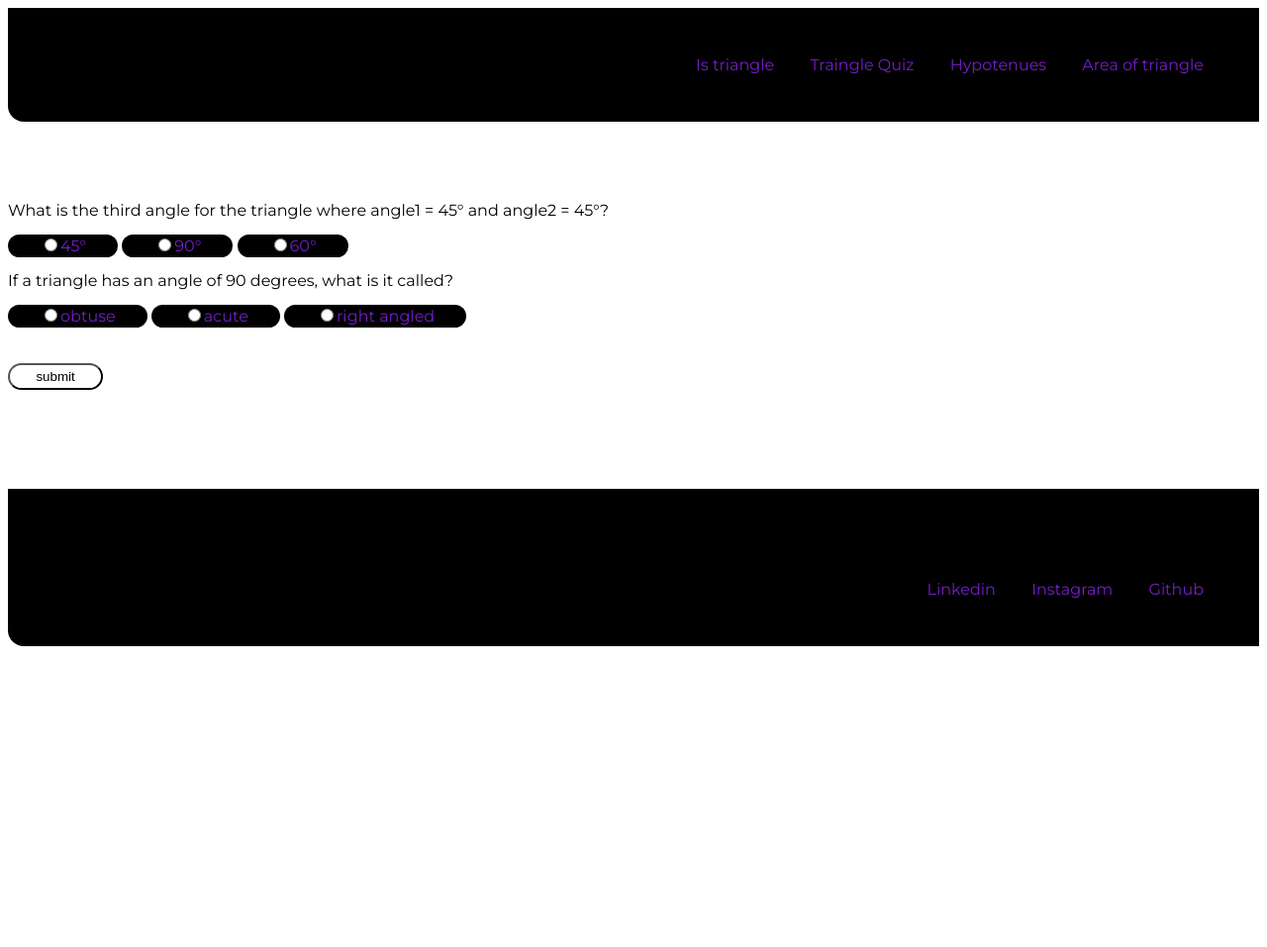
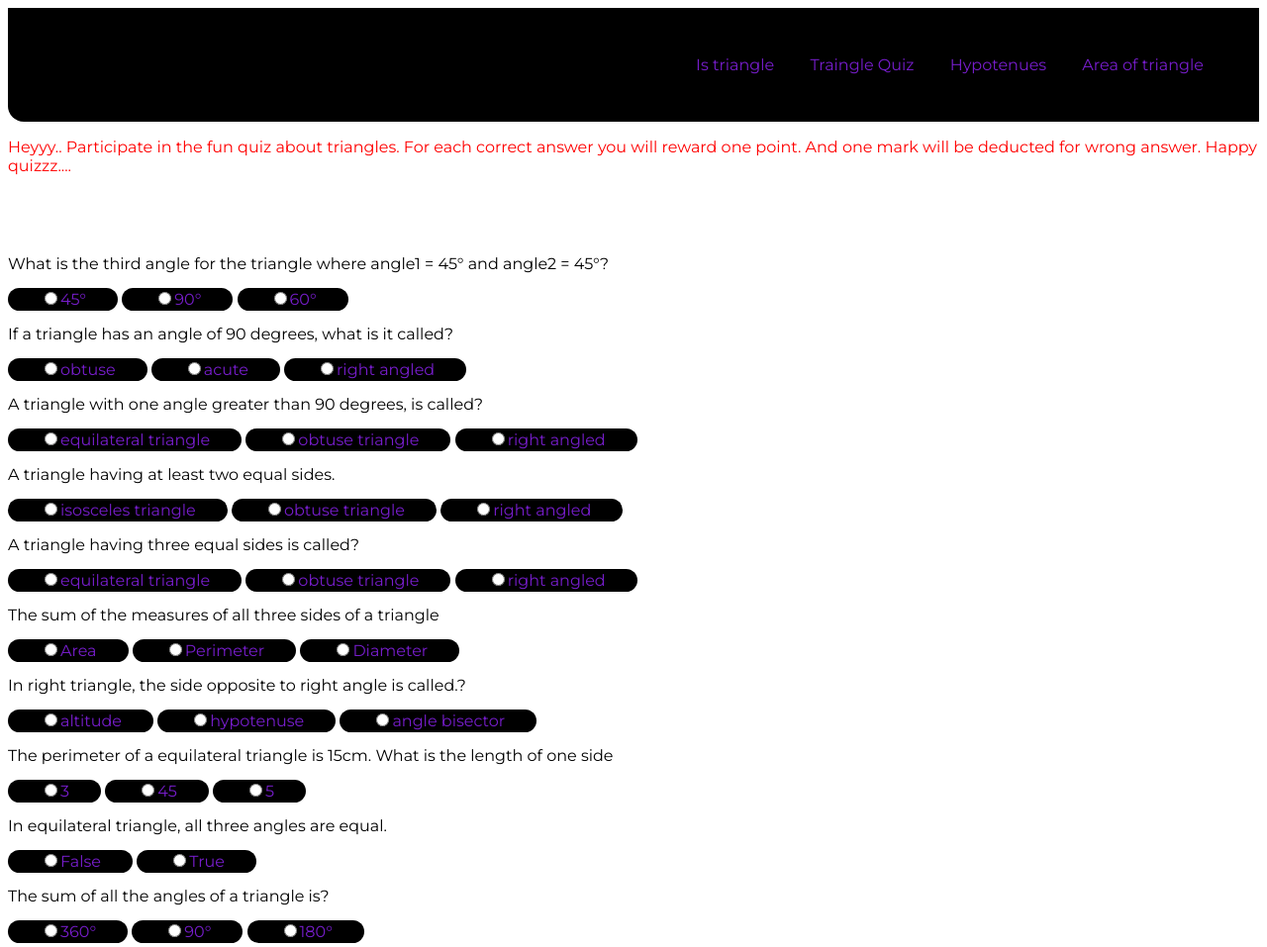
Before and after one commit to vipulbhunaker1910/Fun-with-triangles, a plain HTML site: page quiz.html in a window 1280 px wide. Shown: the top 957 px of the page at 99% size. Before the commit the page ends 800 px from the top, so only its background shows below. Drawn offline with Linux system fonts and the light colour scheme.

Commit message:
updated links

```diff
--- a/quiz.html
+++ b/quiz.html
@@ -16,6 +16,7 @@
             <li class="inline-list"><a href="Area.html" class="inline-links">Area of triangle</a></li>
         </ul>
     </div>
+    <p style="color: red;">Heyyy.. Participate in the fun quiz about triangles. For each correct answer you will reward one point. And one mark will be deducted for wrong answer. Happy quizzz.... </p>
     <form class= "form-input">
         <p>What is the third angle for the triangle where angle1 = 45° and angle2 = 45°?</p>
         <label><input type="radio" value="45°" name="question1">45°</label>
@@ -25,6 +26,37 @@
         <label><input type="radio" value="obtuse" name="question2">obtuse</label>
         <label><input type="radio" value="acute" name="question2">acute</label>
         <label><input type="radio" value="right angled" name="question2">right angled</label>
+        <p>A triangle with one angle greater than 90 degrees, is called?</p>
+        <label><input type="radio" value="equilateral triangle" name="question3">equilateral triangle</label>
+        <label><input type="radio" value="obtuse triangle" name="question3">obtuse triangle</label>
+        <label><input type="radio" value="right angled" name="question3">right angled</label>
+        <p> A triangle having at least two equal sides.</p>
+        <label><input type="radio" value="isosceles triangle" name="question4">isosceles triangle</label>
+        <label><input type="radio" value="obtuse triangle" name="question4">obtuse triangle</label>
+        <label><input type="radio" value="right angled" name="question4">right angled</label>
+        <p>A triangle having three equal sides is called?</p>
+        <label><input type="radio" value="equilateral triangle" name="question5">equilateral triangle</label>
+        <label><input type="radio" value="obtuse triangle" name="question5">obtuse triangle</label>
+        <label><input type="radio" value="right angled" name="question5">right angled</label>
+        <p>The sum of the measures of all three sides of a triangle</p>
+        <label><input type="radio" value="Area" name="question6">Area</label>
+        <label><input type="radio" value="Perimeter" name="question6">Perimeter</label>
+        <label><input type="radio" value="Diameter" name="question6">Diameter</label>
+        <p>In right triangle, the side opposite to right angle is called.?</p>
+        <label><input type="radio" value="altitude" name="question7">altitude</label>
+        <label><input type="radio" value="hypotenuse" name="question7">hypotenuse</label>
+        <label><input type="radio" value="angle bisector" name="question7">angle bisector</label>
+        <p>The perimeter of a equilateral triangle is 15cm. What is the length of one side</p>
+        <label><input type="radio" value="3" name="question8">3</label>
+        <label><input type="radio" value="45" name="question8">45</label>
+        <label><input type="radio" value="5" name="question8">5</label>
+        <p>In equilateral triangle, all three angles are equal.</p>
+        <label><input type="radio" value="False" name="question9">False</label>
+        <label><input type="radio" value="True" name="question9">True</label>
+        <p>The sum of all the angles of a triangle is?</p>
+        <label><input type="radio" value="360°" name="question10">360°</label>
+        <label><input type="radio" value="90°" name="question10">90°</label>
+        <label><input type="radio" value="180°" name="question10">180°</label>
     </form>
     <br><br>
     <button id="btn-submit1">submit</button>
@@ -34,7 +66,7 @@
         <h3>Follow me on:</h3>
         <ul class="list">
             <li class="inline-list"><a href="https://in.linkedin.com/in/vipul-bhunaker-35b6341a0?original_referer=https%3A%2F%2Fwww.google.com%2F" class="inline-links">Linkedin</a></li>
-            <li class="inline-list"><a href="https://instagram.com/vipul-bhunaker" class="inline-links">Instagram</a></li>
+            <li class="inline-list"><a href="https://instagram.com/vipul_bhunaker" class="inline-links">Instagram</a></li>
             <li class="inline-list"><a href="https://github.com/vipulbhunaker1910" class="inline-links">Github</a></li>
         </ul>
     </footer>
--- a/quizgame.js
+++ b/quizgame.js
@@ -2,7 +2,7 @@ const selectedvalues=document.querySelector(".form-input");
 var btn=document.querySelector("#btn-submit1");
 var outputs=document.querySelector("#output1");
 
-var answers=['90°', 'right angled'];
+var answers=['90°', 'right angled','obtuse triangle','isosceles triangle','equilateral triangle','Perimeter','hypotenuse','5','True','180°'];
 function checkscore(){
     i=0;
     score=0;
@@ -13,7 +13,7 @@ function checkscore(){
         }
         else{
             console.log("index is "+i)
-            score=score+0;
+            score=score-1;
         }
         i=i+1;
     }
```
Also changed, not shown: Area.html (+1 -1 lines), hypotenues.html (+1 -1 lines).
